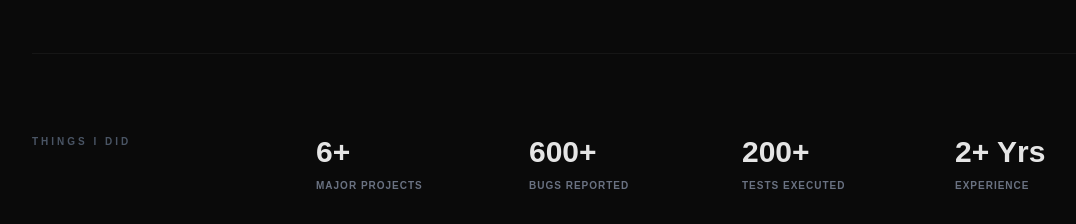
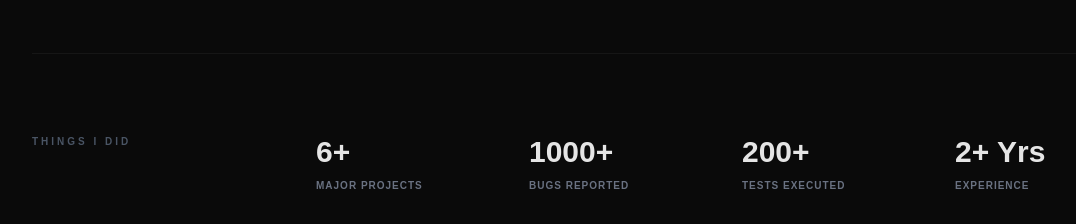
Before and after one commit to sam65290/PORTFOLIO, a Next.js app: page / in a window 1280 px wide. Shown: the part 1640-1864 px from the top of the page, without its empty margins (56-1132 px from the left). Built offline with nearby package versions, Linux system fonts and the light colour scheme.

Commit message:
Update page.tsx

```diff
--- a/app/page.tsx
+++ b/app/page.tsx
@@ -148,7 +148,7 @@ export default function Portfolio() {
           </div>
           <div className="md:col-span-9 grid grid-cols-2 md:grid-cols-4 gap-8 text-center md:text-left">
             <div><h3 className="text-2xl md:text-3xl font-bold">6+</h3><p className="text-[10px] text-gray-500 uppercase mt-2 font-bold tracking-widest">Major Projects</p></div>
-            <div><h3 className="text-2xl md:text-3xl font-bold">600+</h3><p className="text-[10px] text-gray-500 uppercase mt-2 font-bold tracking-widest">Bugs Reported</p></div>
+            <div><h3 className="text-2xl md:text-3xl font-bold">1000+</h3><p className="text-[10px] text-gray-500 uppercase mt-2 font-bold tracking-widest">Bugs Reported</p></div>
             <div><h3 className="text-2xl md:text-3xl font-bold">200+</h3><p className="text-[10px] text-gray-500 uppercase mt-2 font-bold tracking-widest">Tests Executed</p></div>
             <div><h3 className="text-2xl md:text-3xl font-bold">2+ Yrs</h3><p className="text-[10px] text-gray-500 uppercase mt-2 font-bold tracking-widest">Experience</p></div>
           </div>
```
